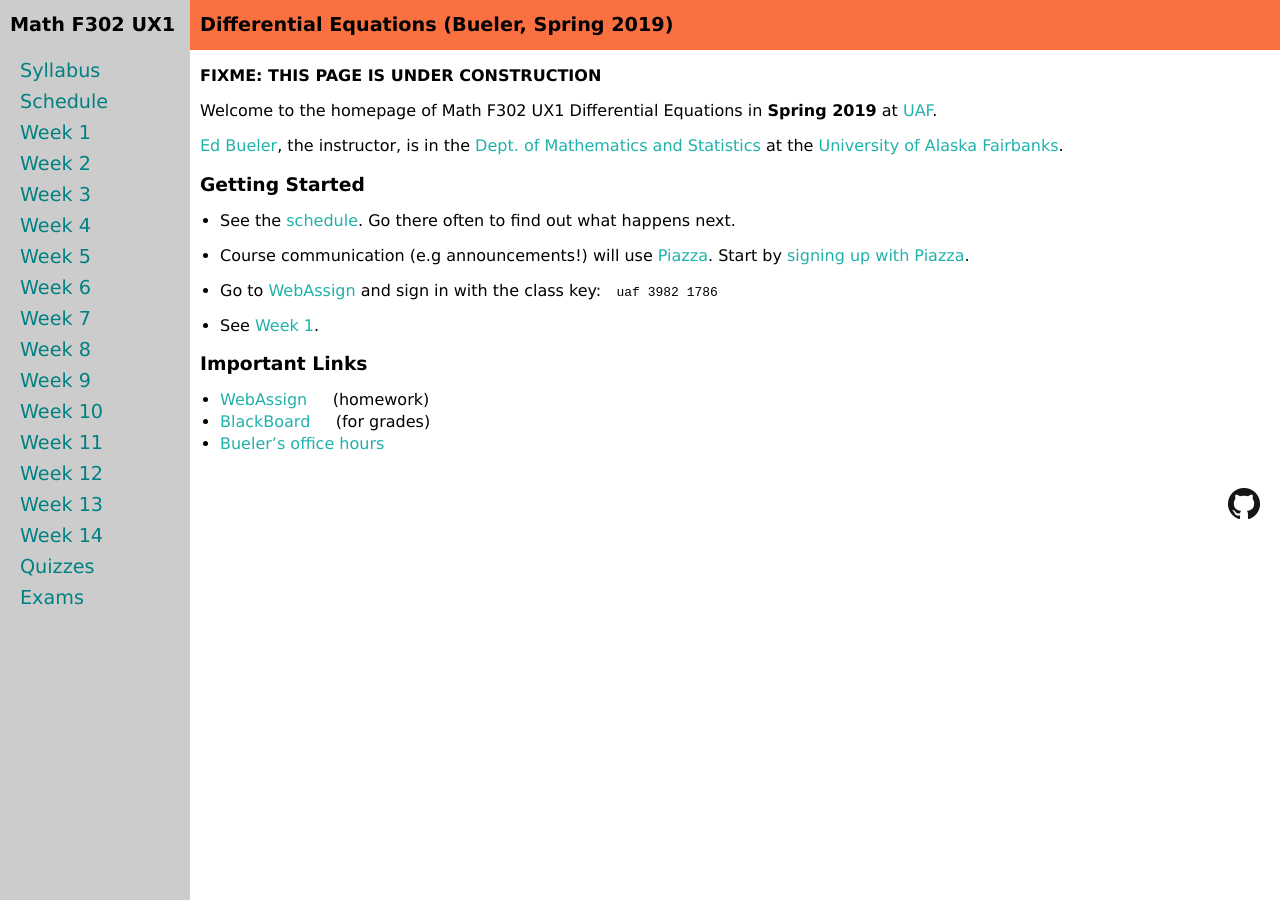
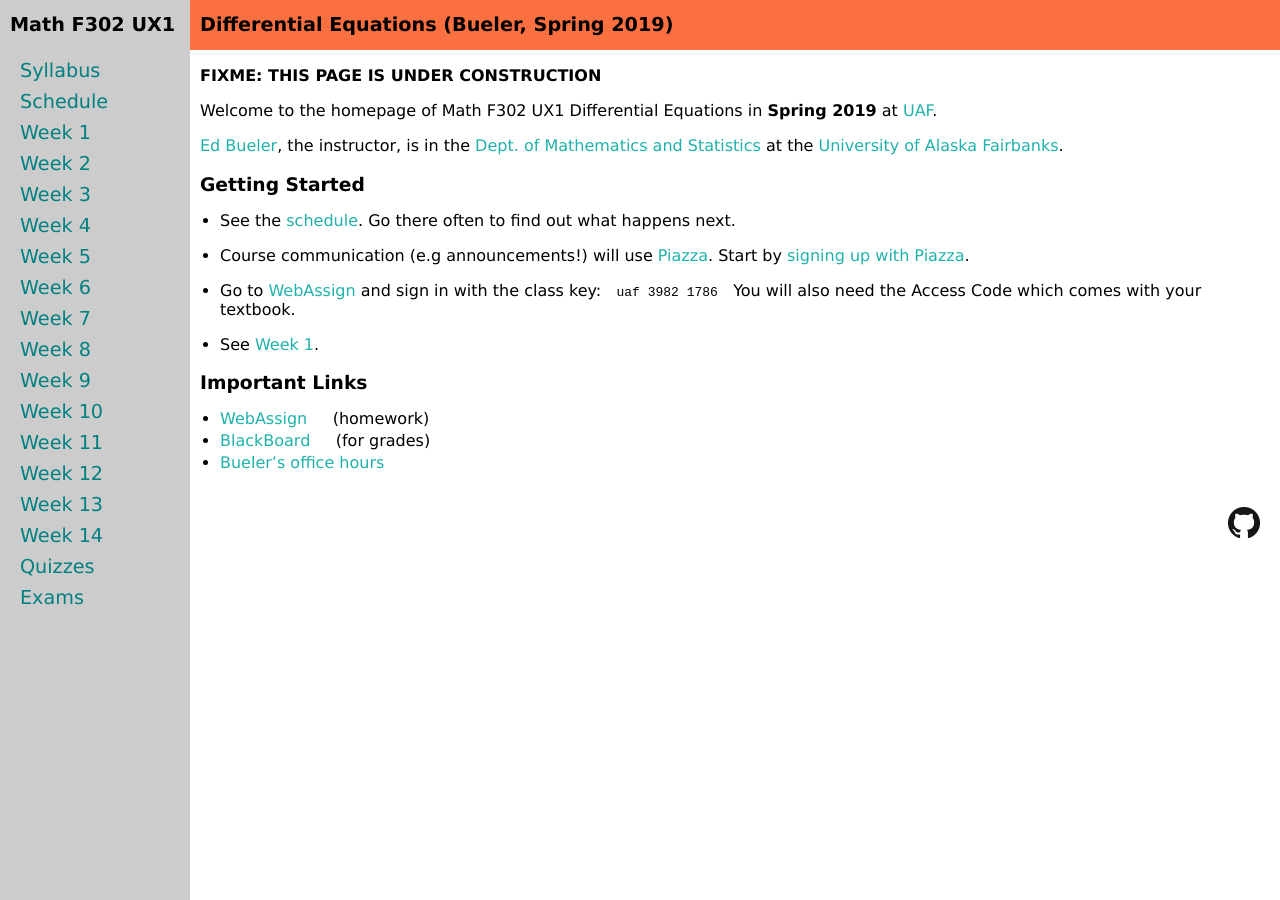
Before and after one commit to bueler/math302, a Jekyll site: the page built from index.md, in a window 1280 px wide. Built offline with Jekyll 4.4.1, drawn with Linux system fonts in a browser that asks for light colours.

Commit message:
essential webassign instructions

```diff
--- a/index.md
+++ b/index.md
@@ -15,7 +15,7 @@ Welcome to the homepage of Math F302 UX1 Differential Equations in **Spring 2019
 
 * Course communication (e.g announcements!) will use [Piazza](https://piazza.com/uaf/spring2019/math302ux1/home).  Start by [signing up with Piazza](https://piazza.com/uaf/spring2019/math302ux1).
 
-* Go to [WebAssign](https://www.webassign.net/) and sign in with the class key: &nbsp; <code>uaf 3982 1786</code>
+* Go to [WebAssign](https://www.webassign.net/) and sign in with the class key: &nbsp; <code>uaf 3982 1786</code>  &nbsp; You will also need the Access Code which comes with your textbook.
 
 * See [Week 1](week1).
 
```
